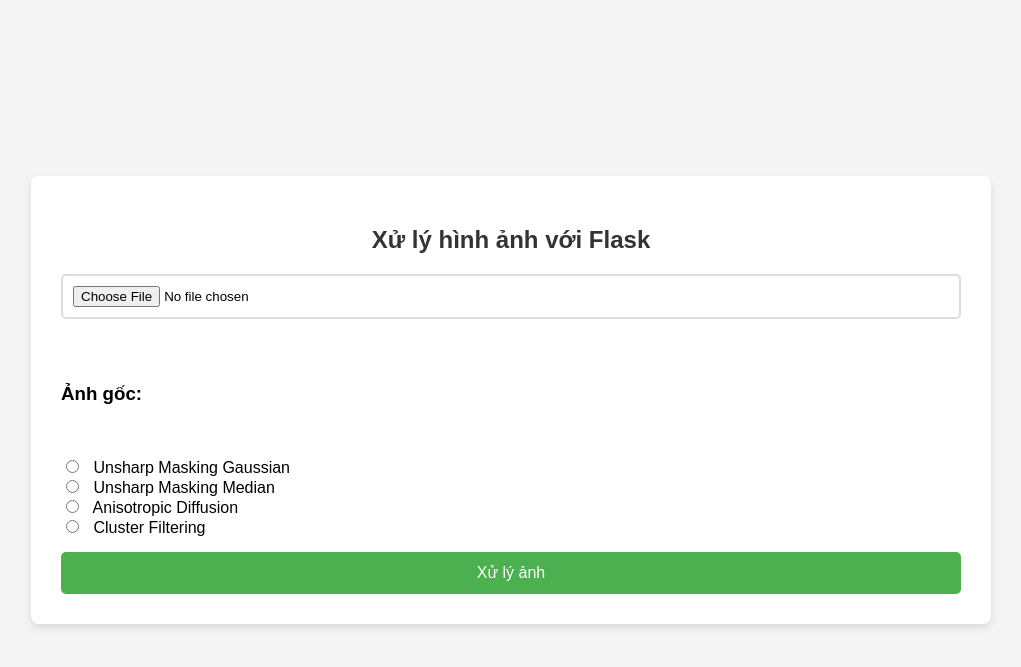
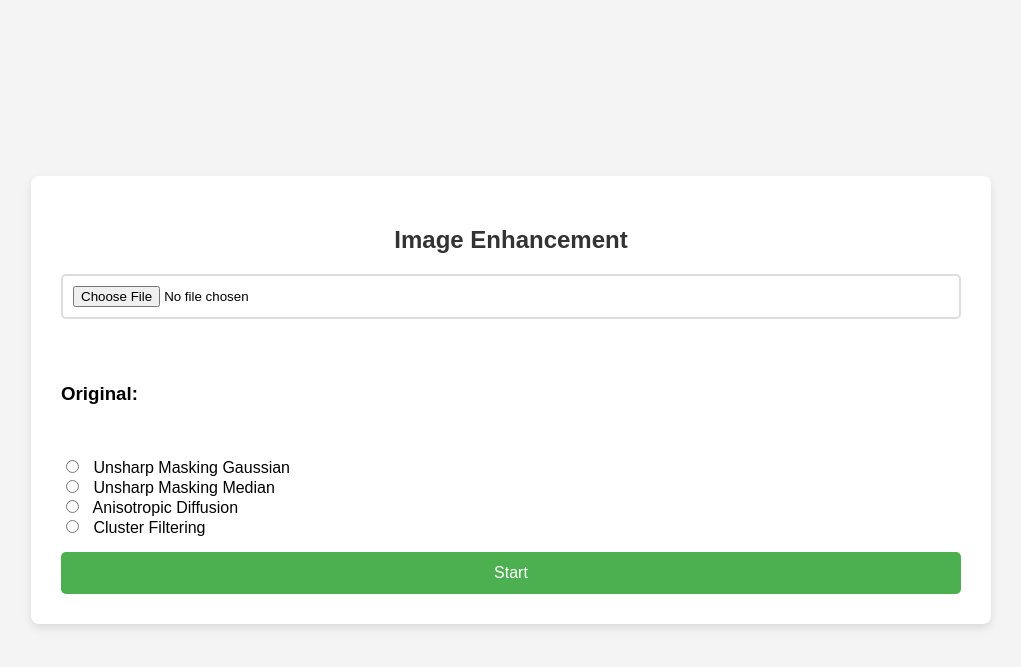
Before and after one commit to quyk67uet/image_enhancement, a Flask app: page / in a window 1280 px wide. Shown: the top 667 px of the page, without its empty margins (129-1150 px from the left). Run offline with Flask 3, Linux system fonts and the light colour scheme.

Commit message:
fix: lan

```diff
--- a/deploy/templates/index.html
+++ b/deploy/templates/index.html
@@ -38,7 +38,7 @@
         }
 
         img {
-            width: 1000px;
+            width: 2000px;
         }
 
         input[type="file"] {
@@ -117,7 +117,7 @@
 <body>
 
     <div class="container">
-        <h2>Xử lý hình ảnh với Flask</h2>
+        <h2>Image Enhancement</h2>
 
         <form method="POST" enctype="multipart/form-data">
             <input type="file" name="image" accept="image/*" onchange="previewImage(event)">
@@ -125,16 +125,16 @@
             <div class="image-comparison">
                 <div>
                     {% if original %}
-                        <h3>Ảnh gốc:</h3>
+                        <h3>Original:</h3>
                         <img id="preview" class="image-preview" src="{{ url_for('static', filename=original) }}" alt="Preview"><br>
                     {% else %}
-                        <h3>Ảnh gốc:</h3>
+                        <h3>Original:</h3>
                         <img id="preview" class="image-preview" style="display:none;" alt="Preview"><br>
                     {% endif %}
                 </div>
                 <div>
                     {% if processed %}
-                        <h3>Ảnh sau khi xử lý:</h3>
+                        <h3>Result:</h3>
                         <img src="{{ url_for('static', filename=processed) }}" alt="Processed Image">
                     {% endif %}
 
@@ -154,7 +154,7 @@
             </div>
             <div id="loading" style="display: none; text-align: center; margin-bottom: 15px;">
                 <div class="spinner" style="border: 4px solid #f3f3f3; border-top: 4px solid #4CAF50; border-radius: 50%; width: 30px; height: 30px; animation: spin 1s linear infinite; margin: 0 auto;"></div>
-                <p>Đang xử lý ảnh, vui lòng đợi...</p>
+                <p>The image is being analyze, please wait...</p>
             </div>
 
             <style>
@@ -164,7 +164,7 @@
             }
             </style>
 
-            <input type="submit" class="btn-submit" value="Xử lý ảnh">
+            <input type="submit" class="btn-submit" value="Start">
         </form>
     </div>
 
```
Also changed, not shown: deploy/static/processed.png, deploy/static/uploaded.png.
